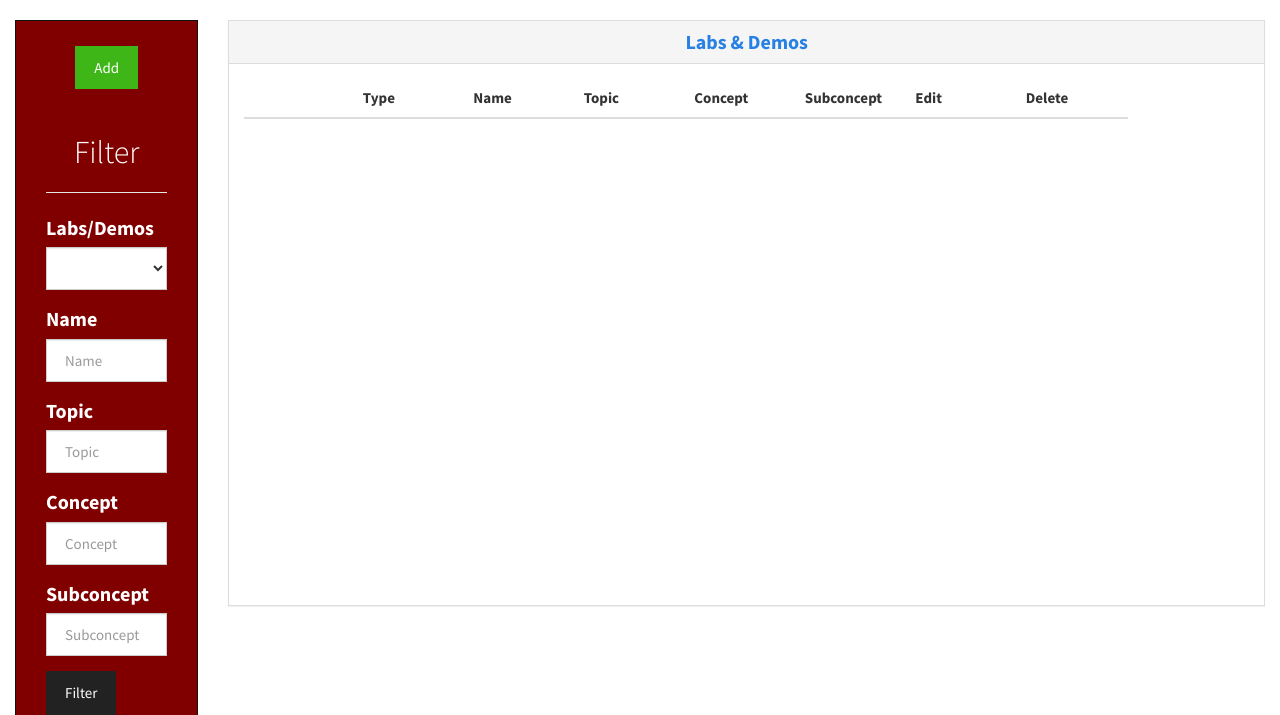
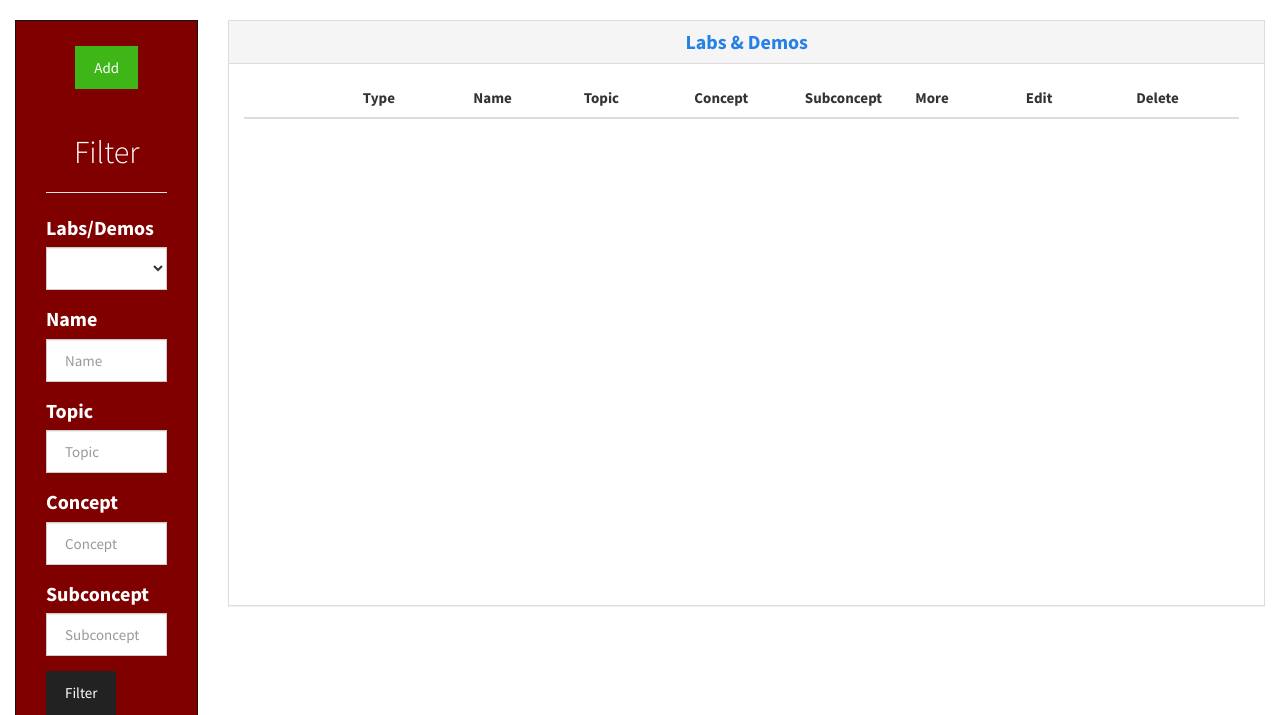
Before and after one commit to TomMGrello/SwengPhysics, a Flask app: template FlaskApp/templates/viewLabsAndDemos.html in a window 1280 px wide. Shown: the part 373-1088 px from the top of the page. Run offline with Flask 2, Linux system fonts and the light colour scheme; the template is opened without the code that fills it, so the values that code supplies are empty; parts of the project's set-up code (start-up, migrations or seed data) failed here and were passed over; some libraries are stand-ins or nearby versions.

Commit message:
Added a row for pdf option "MORE"

```diff
--- a/FlaskApp/templates/viewLabsAndDemos.html
+++ b/FlaskApp/templates/viewLabsAndDemos.html
@@ -169,6 +169,7 @@
                                  <th id="th_topic">Topic</th>
                                  <th id="th_concept">Concept</th>
                                  <th id="th_subconcept">Subconcept</th>
+								 <th> More </th>
                                  <th>Edit</th>
                                  <th>Delete</th>
                               </thead>
```
